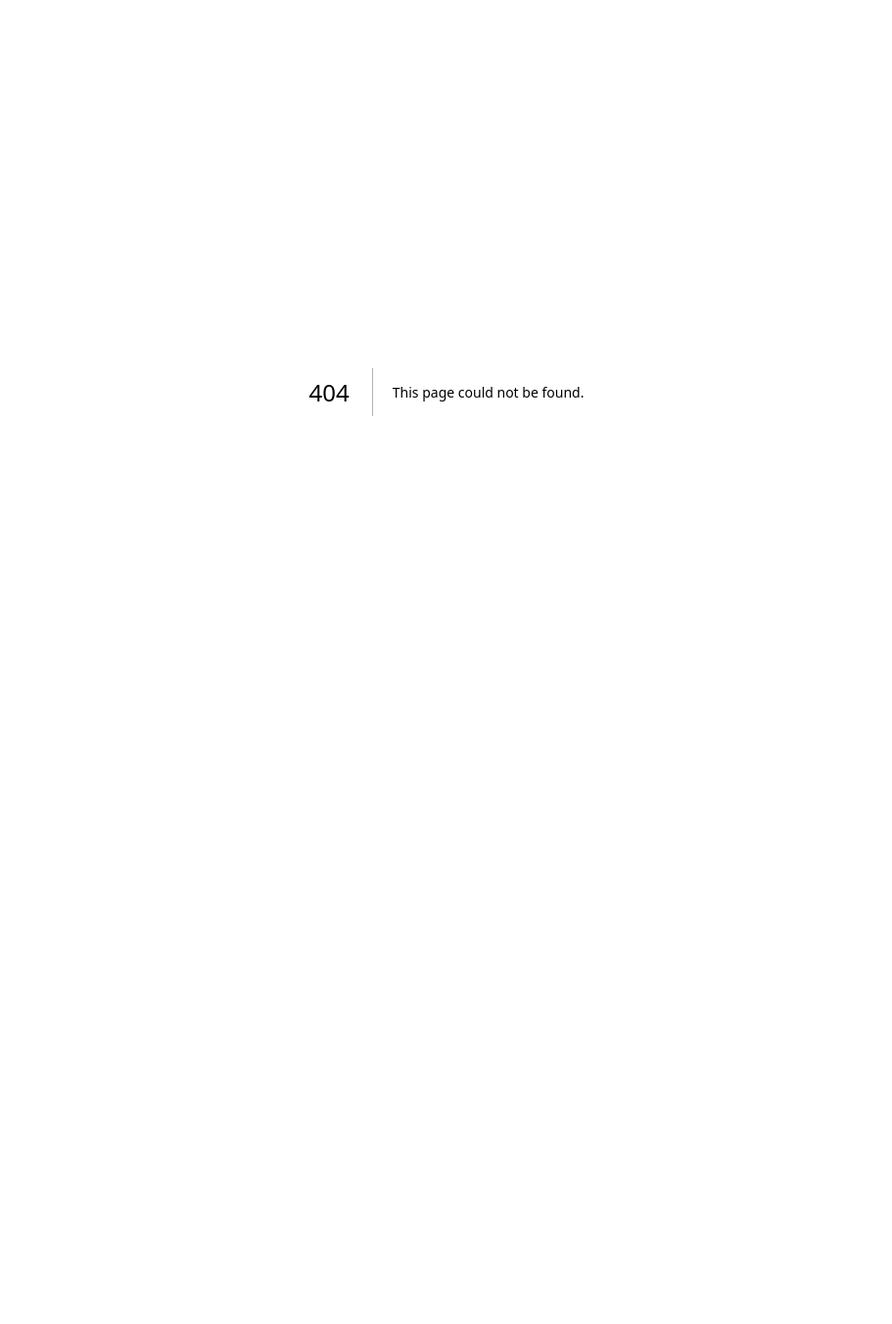
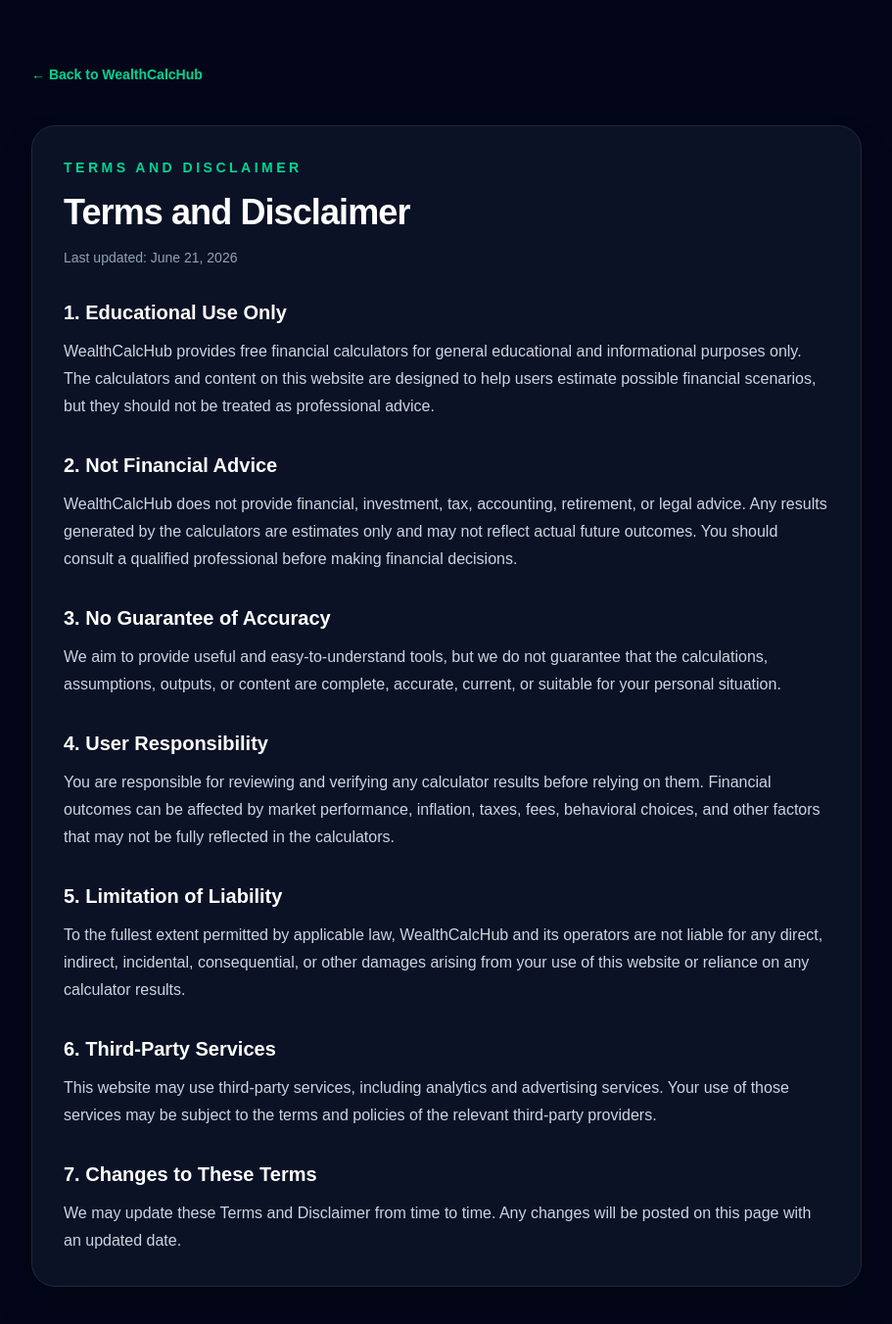
Before and after one commit to AWIN0420/wealthcalchub, a Next.js app: page /terms in a window 1280 px wide. Before the commit this address had no page. Shown: the top 1352 px of the page at 98% size, without its empty margins (184-1095 px from the left). Before the commit the page ends 800 px from the top, so only its background shows below. Built offline with nearby package versions, Linux system fonts and the light colour scheme.

Commit message:
Add terms and disclaimer page

```diff
--- /dev/null
+++ b/src/app/terms/page.tsx
@@ -0,0 +1,125 @@
+import type { Metadata } from "next";
+import Link from "next/link";
+
+export const metadata: Metadata = {
+  title: "Terms and Disclaimer",
+  description:
+    "Terms and Disclaimer for WealthCalcHub, including educational use, financial disclaimer, and limitation of liability.",
+};
+
+export default function TermsPage() {
+  return (
+    <main className="min-h-screen bg-slate-950 text-white">
+      <section className="mx-auto max-w-4xl px-6 py-16">
+        <Link
+          href="/"
+          className="text-sm font-semibold text-emerald-400 hover:text-emerald-300"
+        >
+          ← Back to WealthCalcHub
+        </Link>
+
+        <div className="mt-10 rounded-3xl border border-slate-800 bg-slate-900/70 p-8 shadow-2xl">
+          <p className="text-sm font-semibold uppercase tracking-[0.25em] text-emerald-400">
+            Terms and Disclaimer
+          </p>
+
+          <h1 className="mt-4 text-3xl font-bold tracking-tight md:text-4xl">
+            Terms and Disclaimer
+          </h1>
+
+          <p className="mt-4 text-sm text-slate-400">
+            Last updated: June 21, 2026
+          </p>
+
+          <div className="mt-8 space-y-8 text-slate-300">
+            <section>
+              <h2 className="text-xl font-semibold text-white">
+                1. Educational Use Only
+              </h2>
+              <p className="mt-3 leading-7">
+                WealthCalcHub provides free financial calculators for general
+                educational and informational purposes only. The calculators and
+                content on this website are designed to help users estimate
+                possible financial scenarios, but they should not be treated as
+                professional advice.
+              </p>
+            </section>
+
+            <section>
+              <h2 className="text-xl font-semibold text-white">
+                2. Not Financial Advice
+              </h2>
+              <p className="mt-3 leading-7">
+                WealthCalcHub does not provide financial, investment, tax,
+                accounting, retirement, or legal advice. Any results generated
+                by the calculators are estimates only and may not reflect actual
+                future outcomes. You should consult a qualified professional
+                before making financial decisions.
+              </p>
+            </section>
+
+            <section>
+              <h2 className="text-xl font-semibold text-white">
+                3. No Guarantee of Accuracy
+              </h2>
+              <p className="mt-3 leading-7">
+                We aim to provide useful and easy-to-understand tools, but we do
+                not guarantee that the calculations, assumptions, outputs, or
+                content are complete, accurate, current, or suitable for your
+                personal situation.
+              </p>
+            </section>
+
+            <section>
+              <h2 className="text-xl font-semibold text-white">
+                4. User Responsibility
+              </h2>
+              <p className="mt-3 leading-7">
+                You are responsible for reviewing and verifying any calculator
+                results before relying on them. Financial outcomes can be
+                affected by market performance, inflation, taxes, fees,
+                behavioral choices, and other factors that may not be fully
+                reflected in the calculators.
+              </p>
+            </section>
+
+            <section>
+              <h2 className="text-xl font-semibold text-white">
+                5. Limitation of Liability
+              </h2>
+              <p className="mt-3 leading-7">
+                To the fullest extent permitted by applicable law,
+                WealthCalcHub and its operators are not liable for any direct,
+                indirect, incidental, consequential, or other damages arising
+                from your use of this website or reliance on any calculator
+                results.
+              </p>
+            </section>
+
+            <section>
+              <h2 className="text-xl font-semibold text-white">
+                6. Third-Party Services
+              </h2>
+              <p className="mt-3 leading-7">
+                This website may use third-party services, including analytics
+                and advertising services. Your use of those services may be
+                subject to the terms and policies of the relevant third-party
+                providers.
+              </p>
+            </section>
+
+            <section>
+              <h2 className="text-xl font-semibold text-white">
+                7. Changes to These Terms
+              </h2>
+              <p className="mt-3 leading-7">
+                We may update these Terms and Disclaimer from time to time. Any
+                changes will be posted on this page with an updated date.
+              </p>
+            </section>
+          </div>
+        </div>
+      </section>
+    </main>
+  );
+}
```
